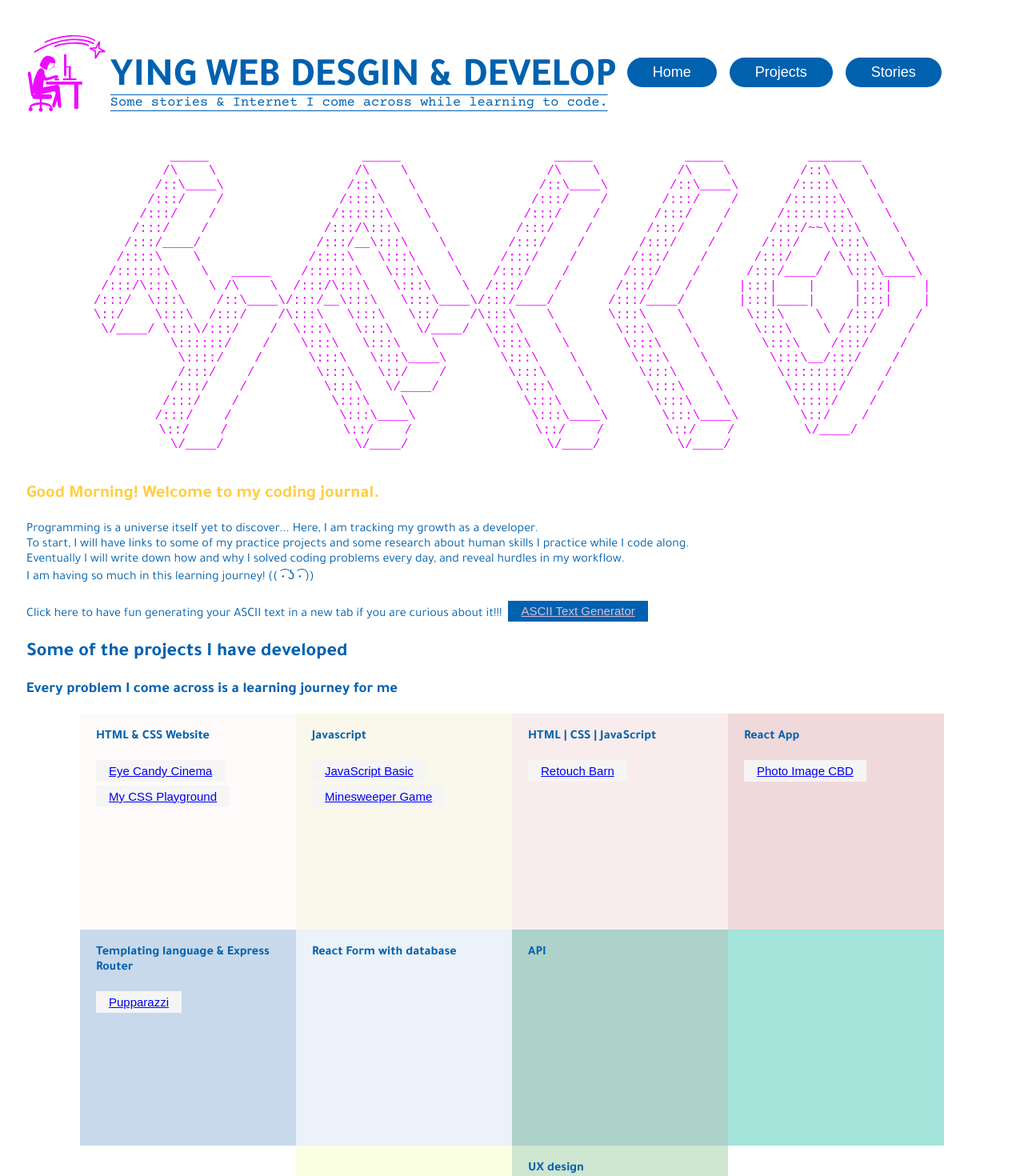
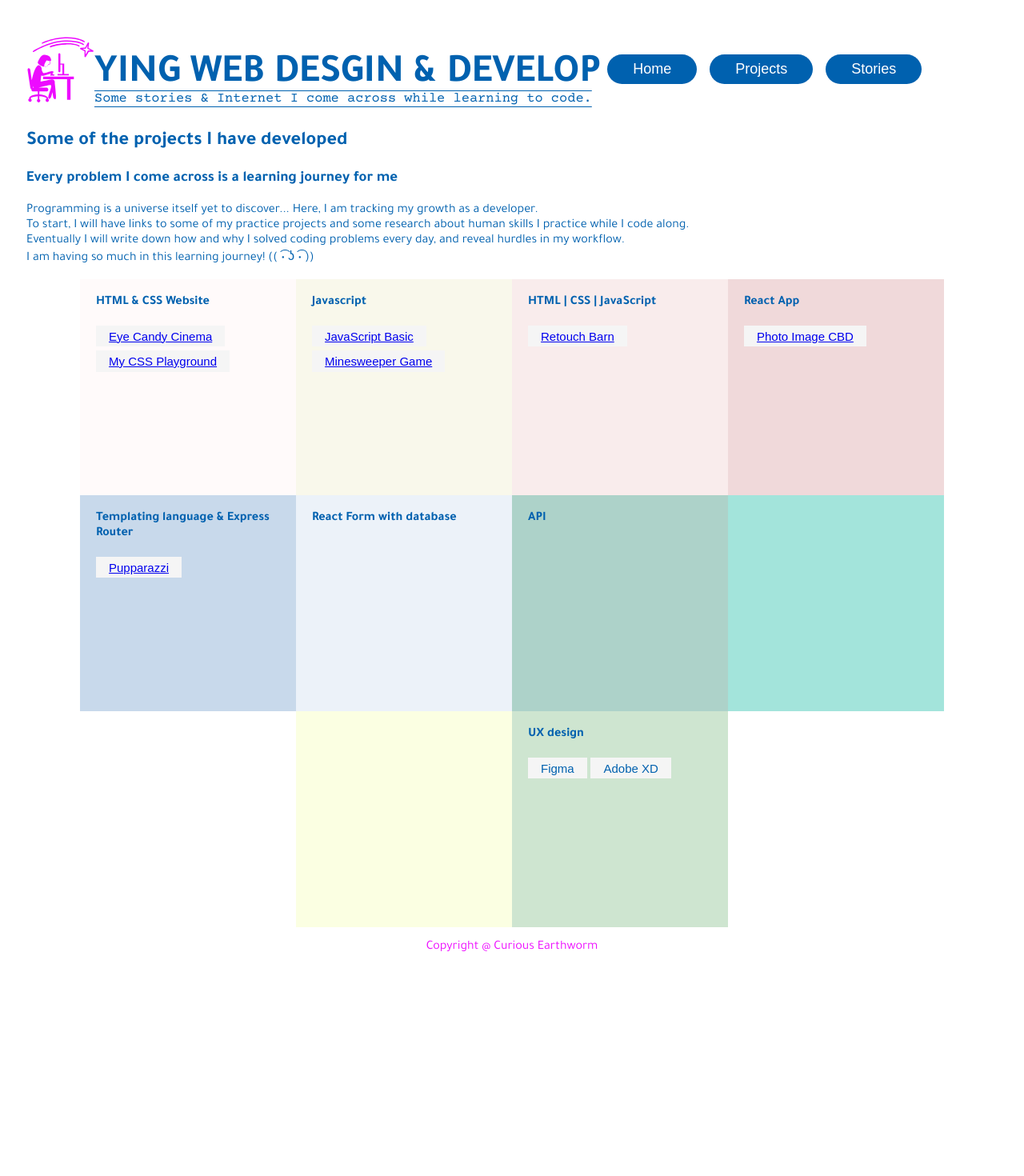
Before and after one commit to YingCG/dev-journal, a React (Create React App) app: page /projects in a window 1280 px wide. Shown: the top 1470 px of the page at 80% size. After the commit the page ends 1219 px from the top, so only its background shows below. Built offline with nearby package versions, Linux system fonts and the light colour scheme; a web font is replaced by a local one.

Commit message:
react router v6

```diff
--- a/package.json
+++ b/package.json
@@ -6,6 +6,7 @@
     "@testing-library/jest-dom": "^5.16.1",
     "@testing-library/react": "^12.1.2",
     "@testing-library/user-event": "^13.5.0",
+    "express": "^4.17.2",
     "react": "^17.0.2",
     "react-dom": "^17.0.2",
     "react-router-dom": "^6.2.1",
--- a/public/style/style.css
+++ b/public/style/style.css
@@ -44,7 +44,7 @@ body{
 }
 
 .header-content {
-    margin: 0.3rem;
+    /* margin: 0.3rem; */
     font-family: 'Courier Prime', monospace;
 }
 .header-content h1{
@@ -74,6 +74,7 @@ body{
 
 .footer{
   text-align: center;
+  color: #ED0BFF;
 }
 
 @media only screen and (max-width: 768px) {
--- a/src/components/App.jsx
+++ b/src/components/App.jsx
@@ -1,6 +1,5 @@
 import React from "react";
-import { Route } from "react-router-dom";
-
+import { BrowserRouter as Router, Routes, Route } from "react-router-dom";
 import Header from "./Header";
 import Home from "./Home";
 import Projects from "./Projects";
@@ -12,11 +11,15 @@ function App() {
   return (
       <>
         <div className="app-container">
-          <Header />
-          <Home />
-          <Projects />
-          <Stories />
-          <Footer />
+        <Router>
+         <Header/>
+          <Routes>
+            <Route path='/' element={<Home/>} />
+            <Route path='/projects' element={<Projects/>} />
+            <Route path='/stories' element={<Stories/>} />
+          </Routes>
+        <Footer />
+        </Router>
         </div>
       </>
   )
--- a/src/components/Greeting.jsx
+++ b/src/components/Greeting.jsx
@@ -14,7 +14,7 @@ if (currentTime < 12){
     customStyle.color = '#FFCE45'
 } else if (currentTime < 18) {
     greeting = 'Good Afternoon'
-    customStyle.color = '#A3423C'
+    customStyle.color = '#ED0BFF'
 } else if (currentTime > 20){
     greeting = 'Good Night'
     customStyle.color = '#344CB7'
--- a/src/components/Header.jsx
+++ b/src/components/Header.jsx
@@ -6,7 +6,7 @@ function Header() {
   return (
     <div className="Grid-cell">
       <div className="header">
-        <img src="images/YingCG.svg" alt="logo" style={{ width: "100px", height: "auto" }}/>
+        <img src="images/YingCG.svg" alt="logo" style={{ width: "85px", height: "auto" }}/>
         <div className="header-content">
 
           <h1>Ying Web Desgin &amp; Develop</h1>
--- a/src/components/Home.jsx
+++ b/src/components/Home.jsx
@@ -9,12 +9,10 @@ function Home () {
         <Ascii />
         <h3><Greeting /> </h3>
         <p>
-        Programming is a universe itself yet to discover... Here, I am tracking my growth as a developer. <br/>
-        To start, I will have links to some of my practice projects and some research about human skills I practice while I code along. <br />
-        Eventually I will write down how and why I solved coding problems every day, and reveal hurdles in my workflow. <br/>
-        I am having so much in this learning journey! ((  ͡• ʖ  ͡• )) <br />
+        I am a graphic designer who are now recently starting my web development journey.
+        I am looking forward to designing useful things, solving problems, and bring in good experiences with a harmonic interface for the required function.
         <br />
-        Click here to have fun generating your ASCII text in a new tab if you are curious about it!!!
+        By the way, if you use Click here to have fun generating your ASCII text in a new tab if you are curious about it!!!
         <button className='btn dark'>
           <a href="http://patorjk.com/software/taag/#p=display&amp;f=Alpha&amp;t=hello" target="_blank" rel="noopener noreferrer" >ASCII Text Generator </a>
         </button>
--- a/src/components/Nav.jsx
+++ b/src/components/Nav.jsx
@@ -1,15 +1,16 @@
 import React from 'react'
 import { Link } from 'react-router-dom'
 
+
 function Nav () {
+
   return (
     <>
-      <div className ="nav">
-        <button className='nav-btn'>Home</button>
-        <button className='nav-btn'>Projects</button>
-        <button className='nav-btn'>Stories</button>
-
-      </div>
+      <nav>
+        <Link to='/'><button className='nav-btn'>Home</button></Link>
+        <Link to='/projects'><button className='nav-btn'>Projects</button></Link>
+        <Link to='/stories'><button className='nav-btn'>Stories</button></Link>
+      </nav>
     </>
   )
 }
--- a/src/components/Projects.jsx
+++ b/src/components/Projects.jsx
@@ -9,6 +9,12 @@ function Projects() {
         <div className="container">
           <h2> Some of the projects I have developed</h2>
           <h3> Every problem I come across is a learning journey for me</h3>
+          <p>
+            Programming is a universe itself yet to discover... Here, I am tracking my growth as a developer. <br/>
+            To start, I will have links to some of my practice projects and some research about human skills I practice while I code along. <br />
+            Eventually I will write down how and why I solved coding problems every day, and reveal hurdles in my workflow. <br/>
+            I am having so much in this learning journey! ((  ͡• ʖ  ͡• )) <br />
+          </p>
           <SquareList />
         </div>
       </div>
```
